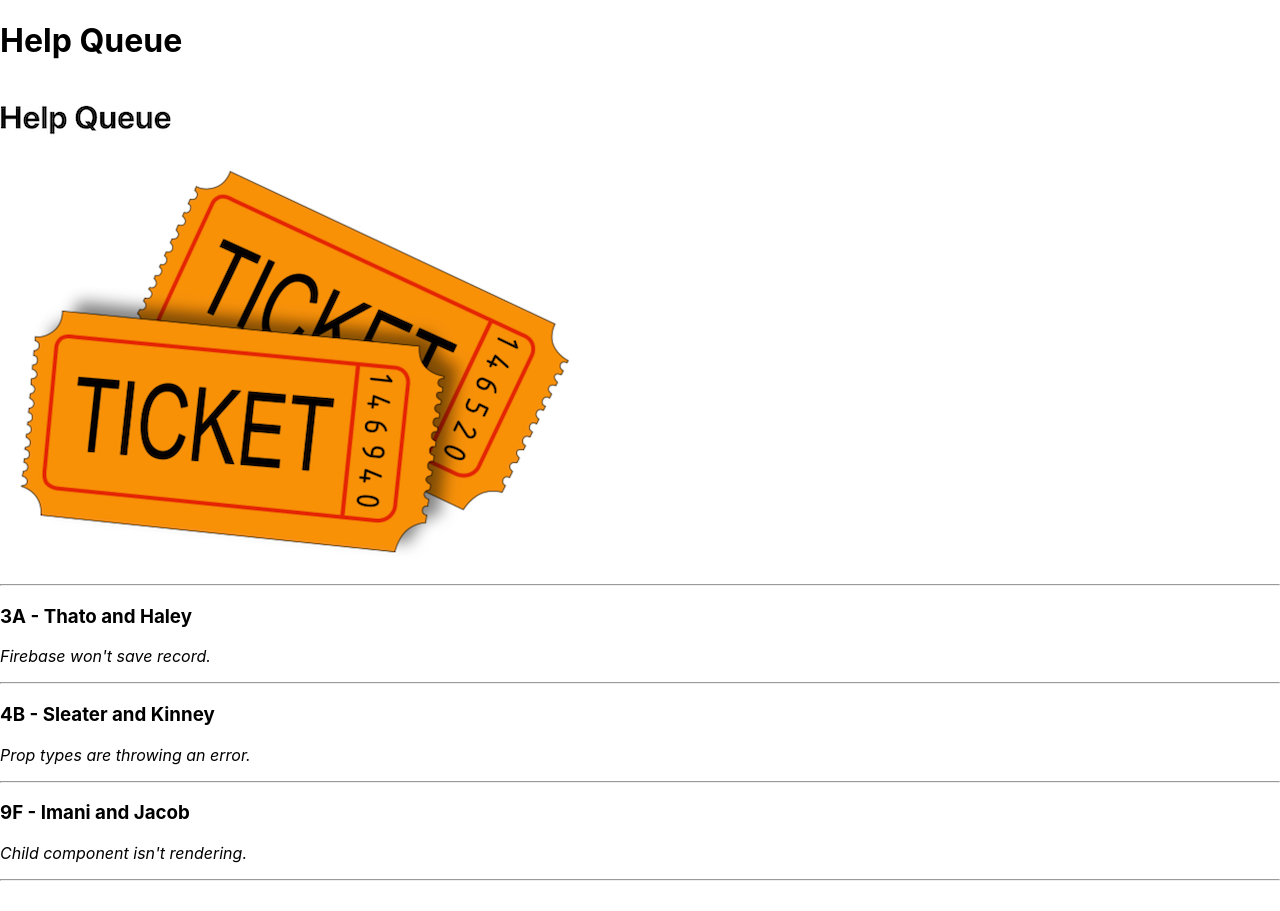
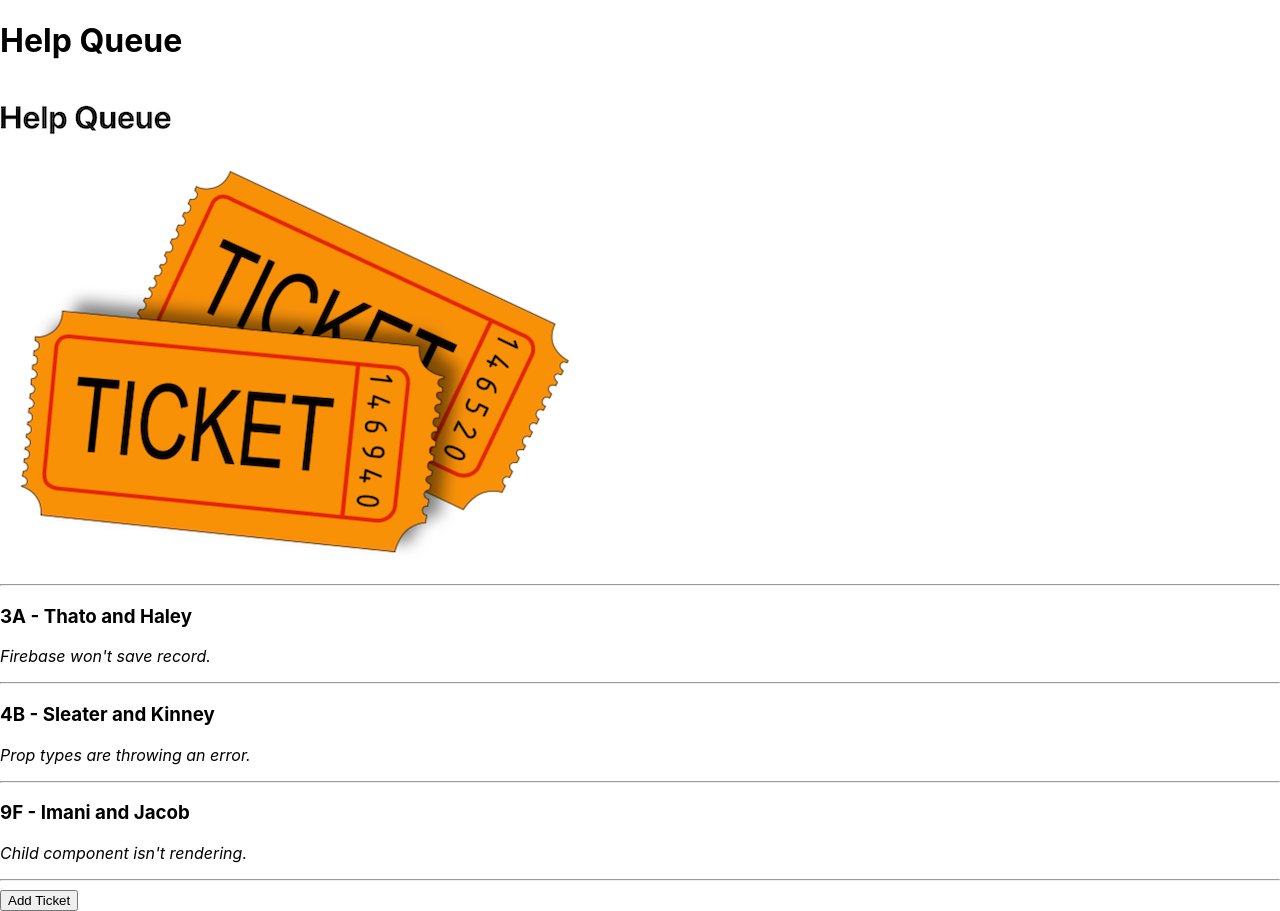
Before and after one commit to igl-myrick/help-queue, a React (Create React App) app: page / in a window 1280 px wide. Before the commit the page ends 889 px from the top, so only its background shows below. Built offline with nearby package versions, Linux system fonts and the light colour scheme.

Commit message:
add form toggle button

```diff
--- a/src/components/TicketControl.js
+++ b/src/components/TicketControl.js
@@ -5,17 +5,24 @@ import TicketList from './TicketList';
 function TicketControl() {
   const [formVisibleOnPage, setFormVisibleOnPage] = useState(false);
 
+  const handleClick = () => {
+    setFormVisibleOnPage(true);
+  }
+
   let currentlyVisibleState = null;
+  let buttonText = null;
 
   if (formVisibleOnPage) {
     currentlyVisibleState = <NewTicketForm/>;
   } else {
     currentlyVisibleState = <TicketList/>;
+    buttonText = "Add Ticket";
   }
 
   return (
     <React.Fragment>
       {currentlyVisibleState}
+      <button onClick={handleClick}>{buttonText}</button>
     </React.Fragment>
   );
 }
```
